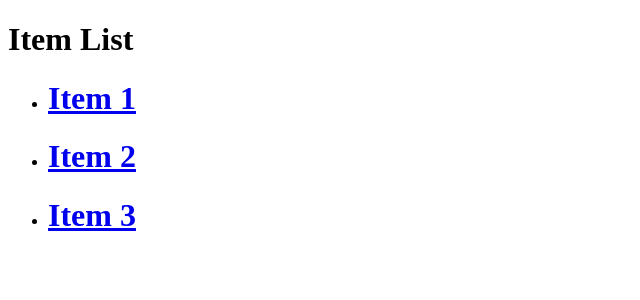
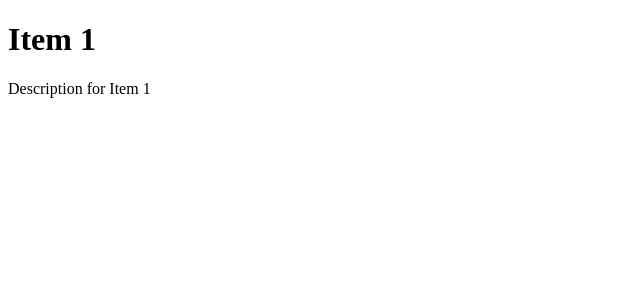
Before and after one commit to acciojob/router-list-bipinyadav12, a React app: page /items/1 in a window 1280 px wide. Shown: the top 300 px of the page, without its empty margins (0-640 px from the left). Built offline with nearby package versions, Linux system fonts and the light colour scheme.

Commit message:
Update App.js

```diff
--- a/src/components/App.js
+++ b/src/components/App.js
@@ -1,44 +1,24 @@
+import React from "react";
+import { BrowserRouter as Router, Switch, Route } from "react-router-dom";
+import ItemList from "./ItemList";
+import ItemDetail from "./ItemDetail";
 
-import React from "react";
-import {
-  BrowserRouter as Router,
-  Switch,
-  Route,
-  Link,
-  useParams
-} from "react-router-dom";
-import ItemDetail from "./ItemDetail";
-// Sample data for items
 const items = [
   { id: "1", name: "Item 1", description: "Description for Item 1" },
   { id: "2", name: "Item 2", description: "Description for Item 2" },
   { id: "3", name: "Item 3", description: "Description for Item 3" },
 ];
 
-
-function ItemList() {
-  return (
-    <div>
-      <h1>Item List</h1>
-      <ul>
-        {items.map((item) => (
-          <li key={item.id}>
-            <h1><Link to={`/items/${item.id}`}>{item.name}</Link></h1>
-          </li>
-        ))}
-      </ul>
-    </div>
-  );
-}
-
-// Component to display details of a specific item
-
 function App() {
   return (
     <Router>
       <Switch>
-        <Route path="/" component ={ItemList} />
-        <Route path="/items/:id" component ={ItemDetail} />
+        <Route exact path="/">
+          <ItemList items={items} />
+        </Route>
+        <Route path="/items/:id">
+          <ItemDetail items={items} />
+        </Route>
       </Switch>
     </Router>
   );
```
